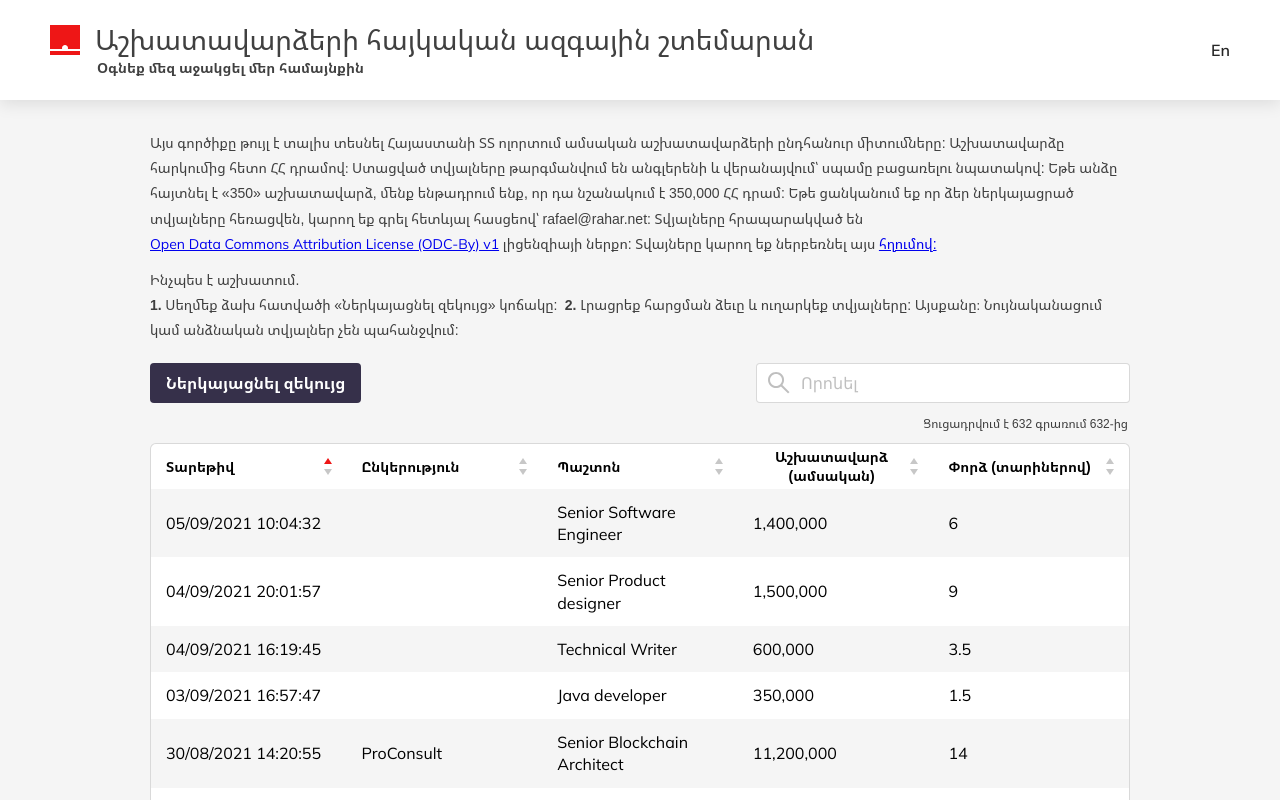
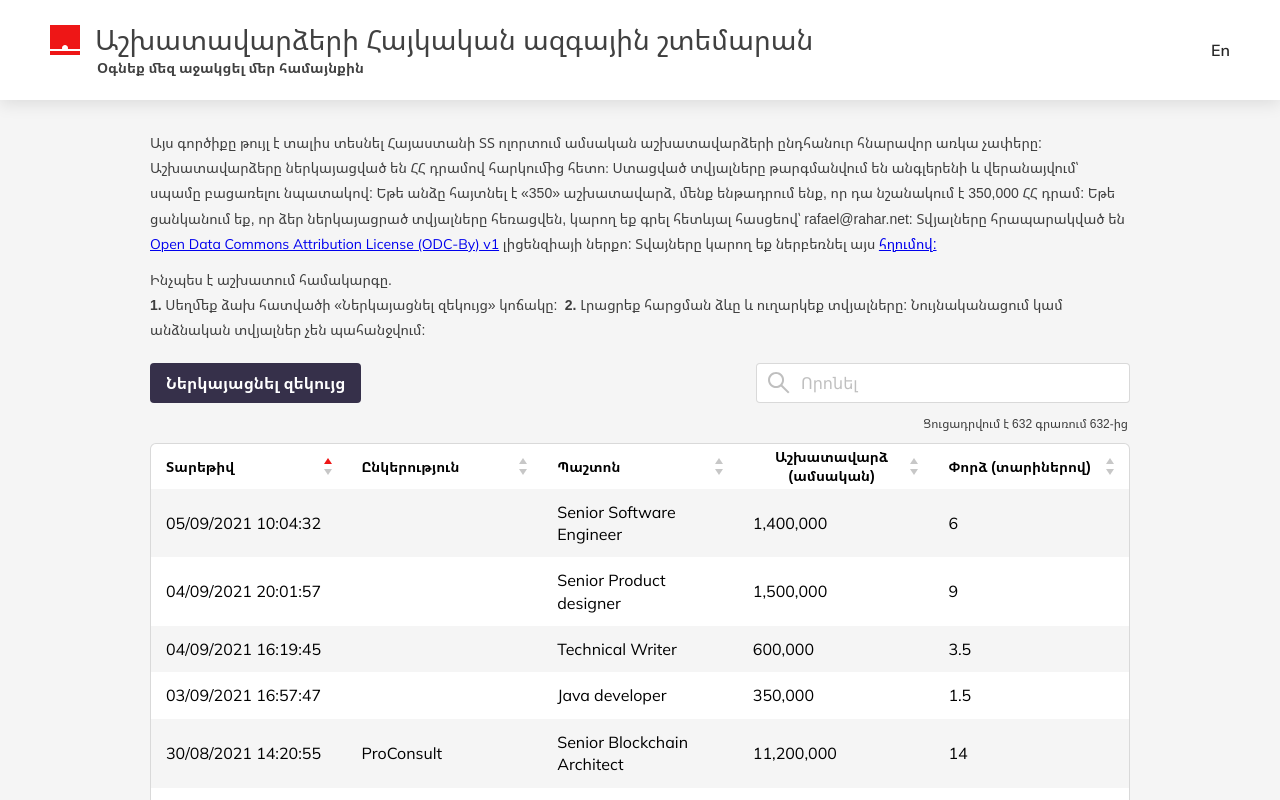
Before and after one commit to The-Sofware-Development-Company/salariesam, a React (Create React App) app: page / in a window 1280 px wide. Shown: the top 800 px of the page. Built offline with nearby package versions, Linux system fonts and the light colour scheme.

Commit message:
typo fixes

```diff
--- a/src/components/About/About.jsx
+++ b/src/components/About/About.jsx
@@ -7,8 +7,8 @@ const About = () => {
 
   return (
     <div className="c-container">
-      <p className="fz14 lh18 c-black300 d-i-block">{t("about-tool")}</p>
-      <p className="fz14 lh18 c-black300 d-i-block">
+      <span className="fz14 lh18 c-black300">{t("about-tool")}</span>
+      <span className="fz14 lh18 c-black300">
         <a
           href="https://opendatacommons.org/licenses/by/1-0/"
           target="_blank"
@@ -21,7 +21,7 @@ const About = () => {
         <a href="/data.csv" download>
           {t("download-license")}
         </a>
-      </p>
+      </span>
 
       <p className="fz14 lh18 c-black300 mt10">{t("how-this-work")}</p>
       <span className="li fz14 lh18 c-black300">
--- a/src/resources/en-us.json
+++ b/src/resources/en-us.json
@@ -7,7 +7,7 @@
   "salary": "Salary (monthly)",
   "experience": "Years of experience",
   "download": "Download in .CSV",
-  "title": "National Armenian Salaries Database",
+  "title": "National Armenian salaries database",
   "help-us-to-support-our-community": "Help us support our community",
   "about-tool": "The tool allows to see general trends of monthly salaries on Armenian IT market. Salaries are after taxes in Armenian Drams. The reported data is being translated to English and reviewed to exclude spam. If a person reported “350” salary, we make an assumption that it means 350 thousand AMD. You might request the data you submitted to be removed. To do it drop me an email to rafael@rahar.net. Data is licensed under ",
   "license-second-part": ", and available for download ",
--- a/src/resources/hy-am.json
+++ b/src/resources/hy-am.json
@@ -7,14 +7,14 @@
   "salary": "Աշխատավարձ (ամսական)",
   "experience": "Փորձ (տարիներով)",
   "download": "Ներբեռնել .CSV",
-  "title": "Աշխատավարձերի հայկական ազգային շտեմարան",
+  "title": "Աշխատավարձերի Հայկական ազգային շտեմարան",
   "help-us-to-support-our-community": "Օգնեք մեզ աջակցել մեր համայնքին",
-  "about-tool": "Այս գործիքը թույլ է տալիս տեսնել Հայաստանի ՏՏ ոլորտում ամսական աշխատավարձերի ընդհանուր միտումները: Աշխատավարձը հարկումից հետո ՀՀ դրամով։ Ստացված տվյալները թարգմանվում են անգլերենի և վերանայվում՝ սպամը բացառելու նպատակով: Եթե անձը հայտնել է «350» աշխատավարձ, մենք ենթադրում ենք, որ դա նշանակում է 350,000 ՀՀ դրամ: Եթե ցանկանում եք որ ձեր ներկայացրած տվյալները հեռացվեն, կարող եք գրել հետևյալ հասցեով՝ rafael@rahar.net: Տվյալները հրապարակված են ",
+  "about-tool": "Այս գործիքը թույլ է տալիս տեսնել Հայաստանի ՏՏ ոլորտում ամսական աշխատավարձերի ընդհանուր հնարավոր առկա չափերը: Աշխատավարձերը ներկայացված են ՀՀ դրամով հարկումից հետո։ Ստացված տվյալները թարգմանվում են անգլերենի և վերանայվում՝ սպամը բացառելու նպատակով: Եթե անձը հայտնել է «350» աշխատավարձ, մենք ենթադրում ենք, որ դա նշանակում է 350,000 ՀՀ դրամ: Եթե ցանկանում եք, որ ձեր ներկայացրած տվյալները հեռացվեն, կարող եք գրել հետևյալ հասցեով՝ rafael@rahar.net: Տվյալները հրապարակված են ",
   "license-second-part": " լիցենզիայի ներքո: Տվայները կարող եք ներբեռնել այս ",
   "download-license": "հղումով:",
-  "how-this-work": "Ինչպես է աշխատում.",
+  "how-this-work": "Ինչպես է աշխատում համակարգը.",
   "step1": "Սեղմեք ձախ հատվածի «Ներկայացնել զեկույց» կոճակը:",
-  "step2": "Լրացրեք հարցման ձեւը և ուղարկեք տվյալները: Այսքանը։ Նույնականացում կամ անձնական տվյալներ չեն պահանջվում:",
+  "step2": "Լրացրեք հարցման ձևը և ուղարկեք տվյալները: Նույնականացում կամ անձնական տվյալներ չեն պահանջվում:",
   "pagination": "Ցուցադրվում է {{num}} գրառում {{from}}-ից",
   "powered-by": "Powered by the SDC since 2019",
   "No result": "Արդյունք չկա"
```
